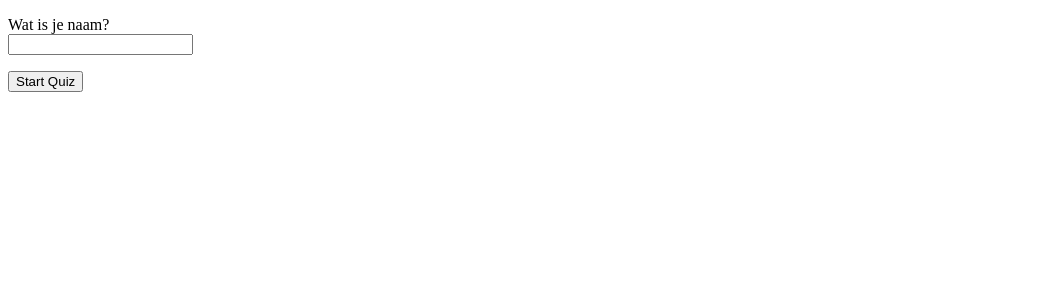
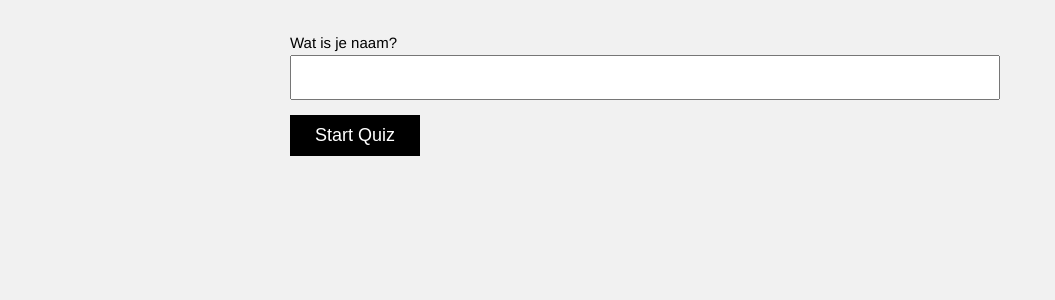
Before and after one commit to samanthaO1987/quiz, a Rails app: page / in a window 1280 px wide. Shown: the top 300 px of the page, without its empty margins (0-1055 px from the left). Run offline with Rails 7, Linux system fonts and the light colour scheme; style sheets or scripts are compiled from the project's sources; some libraries are stand-ins or nearby versions.

Commit message:
Added styling to quiz

```diff
--- /dev/null
+++ b/app/assets/stylesheets/quiz.css.scss
@@ -0,0 +1,47 @@
+body {
+  font-family: "Helvetica Neue", Helvetica, sans-serif;
+  margin: 0;
+  padding: 0;
+  line-height: 25px;
+  font-size: 15px;
+  background: #F1F1F1;
+}
+
+.content {
+  width: 700px;
+  margin: 0 auto;
+  margin-top: 30px;
+}
+
+input[type="text"] {
+  width: 98%;
+  font-size: 18px;
+  padding: 10px;
+  font-weight: bold;
+}
+
+input[type="submit"] {
+  border: none;
+  background: #000;
+  color: #FFF;
+  font-size: 18px;
+  padding: 10px 25px;
+}
+
+hr {
+  border: none;
+  border-bottom: 2px solid #000;
+  margin-top: 50px;
+}
+
+.bordered {
+  border-bottom: 2px solid #000;
+}
+
+a.reset {
+  font-size: 18px;
+}
+
+.next-btn {
+  display: none;
+}
```
Also changed, not shown: app/assets/javascripts/application.js (+0 -12 lines), app/assets/stylesheets/application.css (+0 -11 lines).
